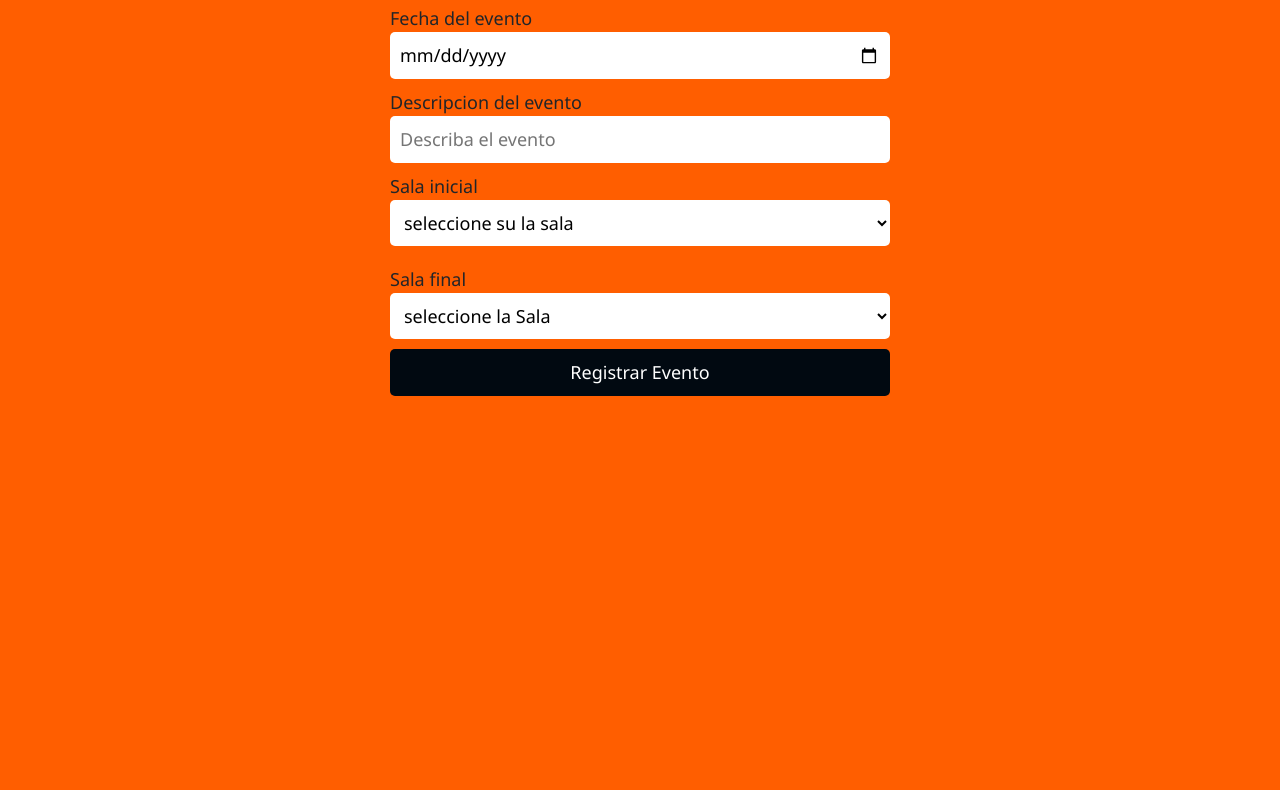
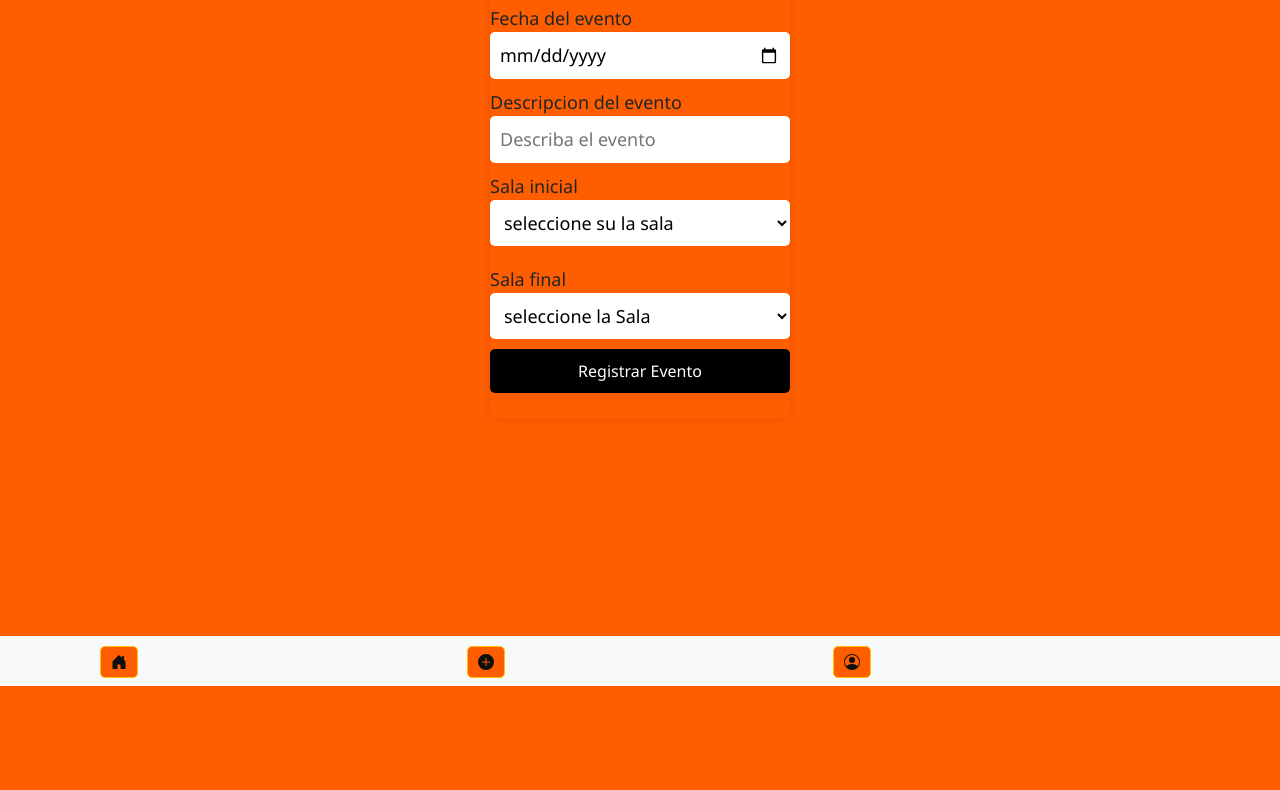
Before and after one commit to Josephruix/Equipdata2, a plain HTML site: page front/Html/eventos.html in a window 1280 px wide. Shown: the part 114-904 px from the top of the page. Drawn offline with nearby package versions, Linux system fonts and the light colour scheme; files whose address does not match are found by name.

Commit message:
nuevos cambios

```diff
--- /dev/null
+++ b/front/Css/Salas.css
@@ -0,0 +1,52 @@
+.custom-navbar {
+    background-image: linear-gradient(to right, rgb(255, 102, 0),White);
+
+}
+.custom-navbar .navbar-brand {
+    color: black;
+}
+.offcanvas-body .nav-link {
+  color: white; /* Cambia el color del texto a blanco */
+}
+
+body{
+    background-color: #ff5e00;
+
+}
+
+@media (max-width: 768px) {
+    .escudo {
+        width: 100px; /* Ajusta el ancho según sea necesario */
+
+    }
+  }
+  .navbar-2 {
+    display: flex; /* Utiliza el modelo de caja flexible para los elementos hijos */
+    background-color: #f8f9fa; /* Color de fondo de la barra de navegación */
+    padding: 10px 0; /* Espaciado interno superior e inferior */
+ }
+.navbar-2 .btn {
+  display: inline-flex; /* Los elementos internos se alinean en línea y utilizan flexbox */
+  align-items: center; /* Centra el contenido verticalmente */
+  justify-content: center; /* Centra el contenido horizontalmente */
+  padding: 10px; /* Espaciado interno alrededor del contenido */
+  border-radius: 5px; /* Bordes redondeados */
+  background-color: #ff5e00; /* Color de fondo del botón */
+  color: #0f0f0f; /* Color del texto e iconos */
+    position: fixed;
+}
+.navbar-2 {
+  position: fixed;
+  bottom: 0;
+  width: 100%; /* Ancho al 100% */
+  height: 50px; /* Largo de la barra */
+  left: 0; /* Extiende desde el borde izquierdo */
+  right: 0; /* Extiende desde el borde derecho */
+}
+
+.navbar-2 .col:first-child {
+  margin-left: 100px; /* Empuja el primer botón hacia la izquierda */
+}
+.navbar-2 .col:last-child {
+  margin-right: 100px; /* Empuja el último botón hacia la derecha */
+}
--- a/front/Css/css.css
+++ b/front/Css/css.css
@@ -43,7 +43,7 @@ a{
 }
 
 .Error{
-    color: rgb(19, 13, 13);
+    color: rgb(253, 250, 250);
    font-size:  bold;
 }
 .Link{
--- /dev/null
+++ b/front/Css/eventos.css
@@ -0,0 +1,86 @@
+.custom-navbar {
+    background-image: linear-gradient(to right, rgb(255, 102, 0),White);
+
+}
+.custom-navbar .navbar-brand {
+    color: black;
+}
+.offcanvas-body .nav-link {
+  color: white; /* Cambia el color del texto a blanco */
+}
+
+body{
+    background-color: #ff5e00;
+
+}
+
+@media (max-width: 768px) {
+    .escudo {
+        width: 100px; /* Ajusta el ancho según sea necesario */
+
+    }
+  }
+
+
+form {
+    width: 90%;
+    max-width: 300px; /* Ancho máximo del formulario */
+    ;
+    border-radius: 10px;
+    box-shadow: 0 0 10px rgba(0, 0, 0, 0.1);
+}
+
+
+button {
+    width: 100%;
+    padding: 10px;
+    background-color: #000000;
+    border: none;
+    border-radius: 5px;
+    color: white;
+    font-size: 16px;
+    cursor: pointer;
+}
+/* Media query para pantallas pequeñas */
+@media (max-width: 768px) {
+    form {
+        margin: 10px;
+        padding: 15px;
+    }
+
+
+    button {
+        padding: 10px;
+    }
+}
+
+  .navbar-2 {
+    display: flex; /* Utiliza el modelo de caja flexible para los elementos hijos */
+    background-color: #f8f9fa; /* Color de fondo de la barra de navegación */
+    padding: 10px 0; /* Espaciado interno superior e inferior */
+ }
+.navbar-2 .btn {
+  display: inline-flex; /* Los elementos internos se alinean en línea y utilizan flexbox */
+  align-items: center; /* Centra el contenido verticalmente */
+  justify-content: center; /* Centra el contenido horizontalmente */
+  padding: 10px; /* Espaciado interno alrededor del contenido */
+  border-radius: 5px; /* Bordes redondeados */
+  background-color: #ff5e00; /* Color de fondo del botón */
+  color: #0f0f0f; /* Color del texto e iconos */
+    position: fixed;
+}
+.navbar-2 {
+  position: fixed;
+  bottom: 0;
+  width: 100%; /* Ancho al 100% */
+  height: 50px; /* Largo de la barra */
+  left: 0; /* Extiende desde el borde izquierdo */
+  right: 0; /* Extiende desde el borde derecho */
+}
+
+.navbar-2 .col:first-child {
+  margin-left: 100px; /* Empuja el primer botón hacia la izquierda */
+}
+.navbar-2 .col:last-child {
+  margin-right: 100px; /* Empuja el último botón hacia la derecha */
+}
--- /dev/null
+++ b/front/Css/nueva_sala.css
@@ -0,0 +1,86 @@
+.custom-navbar {
+    background-image: linear-gradient(to right, rgb(255, 102, 0),White);
+
+}
+.custom-navbar .navbar-brand {
+    color: black;
+}
+.offcanvas-body .nav-link {
+  color: white; /* Cambia el color del texto a blanco */
+}
+
+body{
+    background-color: #ff5e00;
+
+}
+
+@media (max-width: 768px) {
+    .escudo {
+        width: 100px; /* Ajusta el ancho según sea necesario */
+
+    }
+  }
+
+
+form {
+    width: 90%;
+    max-width: 300px; /* Ancho máximo del formulario */
+    ;
+    border-radius: 10px;
+    box-shadow: 0 0 10px rgba(0, 0, 0, 0.1);
+}
+
+
+button {
+    width: 100%;
+    padding: 10px;
+    background-color: #ff5e00;
+    border: none;
+    border-radius: 5px;
+    color: white;
+    font-size: 16px;
+    cursor: pointer;
+}
+/* Media query para pantallas pequeñas */
+@media (max-width: 768px) {
+    form {
+        margin: 10px;
+        padding: 15px;
+    }
+
+
+    button {
+        padding: 10px;
+    }
+}
+
+  .navbar-2 {
+    display: flex; /* Utiliza el modelo de caja flexible para los elementos hijos */
+    background-color: #f8f9fa; /* Color de fondo de la barra de navegación */
+    padding: 10px 0; /* Espaciado interno superior e inferior */
+ }
+.navbar-2 .btn {
+  display: inline-flex; /* Los elementos internos se alinean en línea y utilizan flexbox */
+  align-items: center; /* Centra el contenido verticalmente */
+  justify-content: center; /* Centra el contenido horizontalmente */
+  padding: 10px; /* Espaciado interno alrededor del contenido */
+  border-radius: 5px; /* Bordes redondeados */
+  background-color: #ff5e00; /* Color de fondo del botón */
+  color: #0f0f0f; /* Color del texto e iconos */
+    position: fixed;
+}
+.navbar-2 {
+  position: fixed;
+  bottom: 0;
+  width: 100%; /* Ancho al 100% */
+  height: 50px; /* Largo de la barra */
+  left: 0; /* Extiende desde el borde izquierdo */
+  right: 0; /* Extiende desde el borde derecho */
+}
+
+.navbar-2 .col:first-child {
+  margin-left: 100px; /* Empuja el primer botón hacia la izquierda */
+}
+.navbar-2 .col:last-child {
+  margin-right: 100px; /* Empuja el último botón hacia la derecha */
+}
--- /dev/null
+++ b/front/Css/nuevo_equipo.css
@@ -0,0 +1,86 @@
+.custom-navbar {
+    background-image: linear-gradient(to right, rgb(255, 102, 0),White);
+
+}
+.custom-navbar .navbar-brand {
+    color: black;
+}
+.offcanvas-body .nav-link {
+  color: white; /* Cambia el color del texto a blanco */
+}
+
+body{
+    background-color: #ff5e00;
+
+}
+
+@media (max-width: 768px) {
+    .escudo {
+        width: 100px; /* Ajusta el ancho según sea necesario */
+
+    }
+  }
+
+
+form {
+    width: 90%;
+    max-width: 300px; /* Ancho máximo del formulario */
+    ;
+    border-radius: 10px;
+    box-shadow: 0 0 10px rgba(0, 0, 0, 0.1);
+}
+
+
+button {
+    width: 100%;
+    padding: 10px;
+    background-color: #000000;
+    border: none;
+    border-radius: 5px;
+    color: white;
+    font-size: 16px;
+    cursor: pointer;
+}
+/* Media query para pantallas pequeñas */
+@media (max-width: 768px) {
+    form {
+        margin: 10px;
+        padding: 15px;
+    }
+
+
+    button {
+        padding: 10px;
+    }
+}
+
+  .navbar-2 {
+    display: flex; /* Utiliza el modelo de caja flexible para los elementos hijos */
+    background-color: #f8f9fa; /* Color de fondo de la barra de navegación */
+    padding: 10px 0; /* Espaciado interno superior e inferior */
+ }
+.navbar-2 .btn {
+  display: inline-flex; /* Los elementos internos se alinean en línea y utilizan flexbox */
+  align-items: center; /* Centra el contenido verticalmente */
+  justify-content: center; /* Centra el contenido horizontalmente */
+  padding: 10px; /* Espaciado interno alrededor del contenido */
+  border-radius: 5px; /* Bordes redondeados */
+  background-color: #ff5e00; /* Color de fondo del botón */
+  color: #0f0f0f; /* Color del texto e iconos */
+    position: fixed;
+}
+.navbar-2 {
+  position: fixed;
+  bottom: 0;
+  width: 100%; /* Ancho al 100% */
+  height: 50px; /* Largo de la barra */
+  left: 0; /* Extiende desde el borde izquierdo */
+  right: 0; /* Extiende desde el borde derecho */
+}
+
+.navbar-2 .col:first-child {
+  margin-left: 100px; /* Empuja el primer botón hacia la izquierda */
+}
+.navbar-2 .col:last-child {
+  margin-right: 100px; /* Empuja el último botón hacia la derecha */
+}
--- a/front/Html/eventos.html
+++ b/front/Html/eventos.html
@@ -7,7 +7,8 @@
     <link href="https://cdn.jsdelivr.net/npm/bootstrap@5.3.3/dist/css/bootstrap.min.css" rel="stylesheet"
         integrity="sha384-QWTKZyjpPEjISv5WaRU9OFeRpok6YctnYmDr5pNlyT2bRjXh0JMhjY6hW+ALEwIH" crossorigin="anonymous">
     <link rel="stylesheet" href="/front/Css/css.css">
-    <link rel="stylesheet" href="/front/Css/responsive.css">
+   <link rel="stylesheet" href="/front/Css/eventos.css">
+
     <title>Document</title>
 </head>
 
@@ -82,7 +83,8 @@
                     <option value="" disabled selected>seleccione su la sala</option>
                     <option value="Icaro" >Icaro</option>
                     <option value="Poseidon">Poseidon</option>
-                    <option value="Poseidon">Pegaso</option>
+                    <option value="Mantenimiento">Mantenimiento</option>
+
 
 
                 </select>
--- a/front/Js/InformacionS.js
+++ b/front/Js/InformacionS.js
@@ -53,7 +53,7 @@ document.addEventListener('DOMContentLoaded', () => {
                     const SalasCard = document.querySelector(`.card[data-nombre="${Nombre}"]`);
                     if (SalasCard) {
                         SalasCard.remove();
-                        alert('Sala eliminada correctamente');
+                        alert(`se ha eliminado correctamente la sala: ${Nombre}`);
                     } else {
                         console.error('El elemento a eliminar no se encontró en el DOM.');
                     }
--- a/front/Js/Salanueva.js
+++ b/front/Js/Salanueva.js
@@ -36,6 +36,7 @@ document.addEventListener('DOMContentLoaded', function() {
         .then(data => {
             console.log('Respuesta del servidor:', data);
             document.getElementById('success-message').innerText = "Se agrego la nueva Sala";
+            window.location.href = `/front/html/nuevoequipo.html`;
         })
         .catch(error => {
             console.error('Error:', error);
```
Also changed, not shown: front/Html/Nuevasala.html (+1 -1 lines), front/Html/Salas.html (+1 -1 lines), front/Html/nuevoequipo.html (+1 -1 lines), front/Js/Informacion.js (+74 -43 lines), 1 other file.
